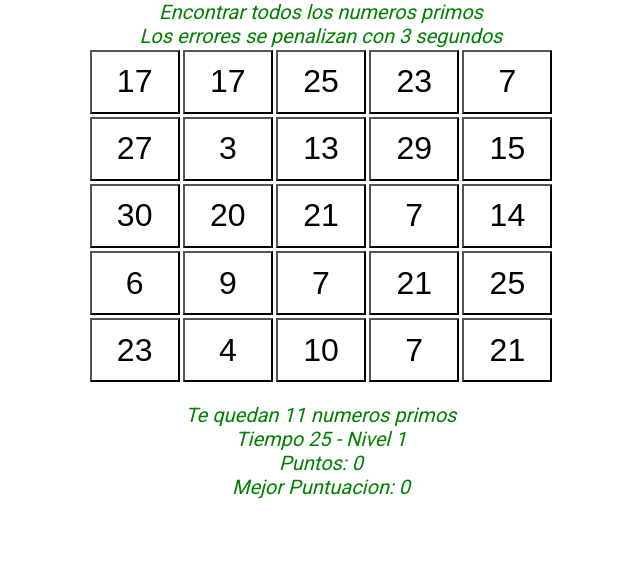
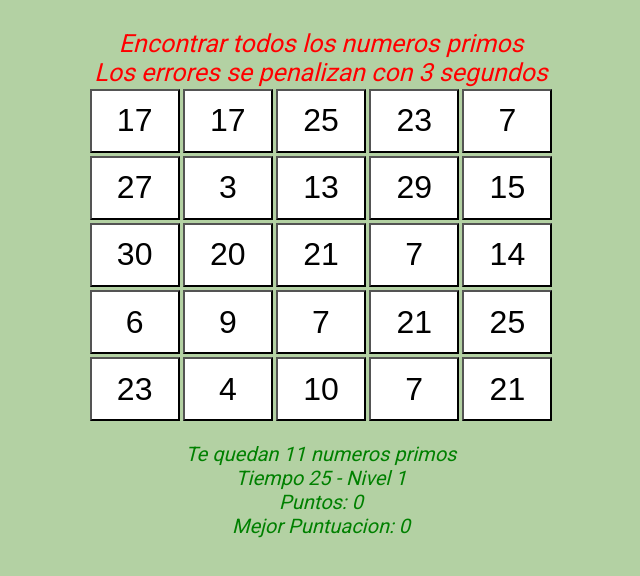
Before and after one commit to nachomonllor/tp3, an Angular app: page /primos in a window 1280 px wide. Shown: the top 576 px of the page, without its empty margins (319-959 px from the left). Built offline with nearby package versions, Linux system fonts and the light colour scheme.

Commit message:
corrijo menu principal

```diff
--- a/src/app/anagrama/anagrama.component.html
+++ b/src/app/anagrama/anagrama.component.html
@@ -1,4 +1,4 @@
-<body style="background-color:#B3D1A3;">
+<body [ngStyle]="{'background-color': '#B3D1A3'}">
     <br>
     <br>
     <div style="text-align: center" class = "texto_cabecera">
--- a/src/app/listadojugadores/listadojugadores.component.html
+++ b/src/app/listadojugadores/listadojugadores.component.html
@@ -1,8 +1,8 @@
-<p>listadojugadores works!</p>
 
-<ul>
-    <li *ngFor ="let item of jugadores">
-        {{item.nombre}}
+    Listado de jugadores
+    <ul>
+        <li *ngFor ="let item of jugadores">
+            {{item.nombre}}
 
-    </li>
-</ul>
+        </li>
+    </ul>
--- a/src/app/menu-principal2/menu-principal2.component.html
+++ b/src/app/menu-principal2/menu-principal2.component.html
@@ -1,3 +1,5 @@
+
+<body [ngStyle]="{'background-color': '#B3D1A3'}">
       <!-- Load font awesome icons -->
   <link rel="stylesheet" href="https://cdnjs.cloudflare.com/ajax/libs/font-awesome/4.7.0/css/font-awesome.min.css">
 
@@ -20,3 +22,6 @@
     <a href="https://github.com/nachomonllor">En github</a>
     <a [routerLink]="['/sobremi']">Sobre mi</a>
   </div>
+
+
+</body>
--- a/src/app/piedrapapeltijera/piedrapapeltijera.component.css
+++ b/src/app/piedrapapeltijera/piedrapapeltijera.component.css
@@ -3,3 +3,8 @@
     font-style: italic;
     font-size: 20px;
   }
+  .texto_cabecera {
+    color:red;
+    font-style: italic;
+    font-size: 25px;
+  }
--- a/src/app/piedrapapeltijera/piedrapapeltijera.component.html
+++ b/src/app/piedrapapeltijera/piedrapapeltijera.component.html
@@ -1,5 +1,7 @@
-<body style="background-color:#B3D1A3;">
-    <div style="text-align: center" class = "texto">
+<body [ngStyle]="{'background-color': '#B3D1A3'}">
+    <br>
+    <br>
+    <div style="text-align: center" class = "texto_cabecera">
         Piedra, papel o tijera
         <br>
         Escoge una de las imagenes
--- a/src/app/primos/primos.component.css
+++ b/src/app/primos/primos.component.css
@@ -48,3 +48,9 @@
   color : red;
   background-color: green;
 }
+
+.texto_cabecera {
+    color:red;
+    font-style: italic;
+    font-size: 25px;
+  }
--- a/src/app/primos/primos.component.html
+++ b/src/app/primos/primos.component.html
@@ -1,4 +1,9 @@
-<div style="text-align: center" class ="texto_puntos">
+
+<body [ngStyle]="{'background-color': '#B3D1A3'}">
+
+    <div style="text-align: center" class ="texto_cabecera">
+
+        <br>
         Encontrar todos los numeros primos
         <br>
         Los errores se penalizan con 3 segundos
@@ -53,5 +58,7 @@ Tiempo {{reloj}} - Nivel {{nivel}}
         Puntos: {{puntos}}
         <br>
         Mejor Puntuacion: {{maximo_puntaje}}
-<div>
+    </div>
     <br>
+
+</body>
--- a/src/app/sobremi/sobremi.component.html
+++ b/src/app/sobremi/sobremi.component.html
@@ -1,3 +1,4 @@
-<p>Soy un alumno de la UTN que le gusta programar
+<p>
+    Soy un alumno de la UTN que le gusta programar
     pero sobre todo los algoritmos y los codingchallenges
 </p>
```
Lines whose indentation alone changed are shown as unchanged.
